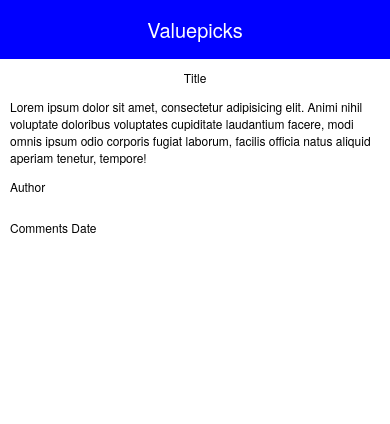
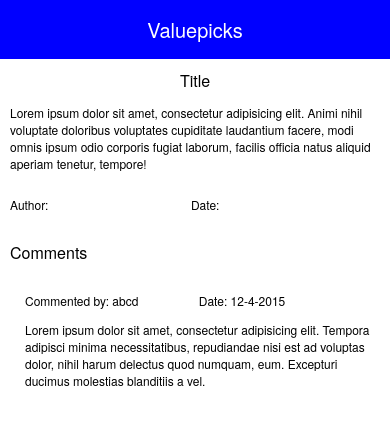
Before and after one commit to balakrishna10/ValuePick, a plain HTML site: page blog.html in a window 390 px wide. Drawn offline with Linux system fonts and the light colour scheme; some packages are replaced by stand-ins of ours; no server answers.

```diff
--- a/blog.html
+++ b/blog.html
@@ -46,7 +46,7 @@
                 </div>
             </header>
             <div class="blog-page">
-                <div class="blog-title text-center">
+                <div class="blog-title text-center headings">
                     Title
                 </div>
                 <div class="blog-summary">
@@ -55,11 +55,22 @@
                     </p>
                 </div>
                 <div class="blog-footer">
-                    <p><span>Author</span></p>
                     <div>
-                        <p class="inline-middle"><span>Comments</span></p>
-                        <p class="inline-middle"><span>Date</span></p>
+                        <p class="inline-middle"><span >Author:</span></p>
+                        <p class="inline-middle"><span>Date:</span></p>
                     </div>
+                    <section class="comment-sec">
+                        <p class="headings">Comments</p>
+                        <div class="comments">
+                            <div class="comment-header">
+                              <p class="inline-middle">Commented by: abcd</p>
+                              <p class="inline-middle">Date: 12-4-2015</p>
+                            </div>
+                            <div class="comment-content">
+                                Lorem ipsum dolor sit amet, consectetur adipisicing elit. Tempora adipisci minima necessitatibus, repudiandae nisi est ad voluptas dolor, nihil harum delectus quod numquam, eum. Excepturi ducimus molestias blanditiis a vel.
+                            </div>
+                        </div>
+                    </section>
                 </div>
             </div>
        </div>
--- a/css/index.css
+++ b/css/index.css
@@ -40,6 +40,9 @@
     display: inline-block;
     vertical-align: middle;
 }
+.headings{
+    font-size: 16px;
+}
 p{
     /*margin: 0;*/
 }
@@ -62,10 +65,13 @@
 .blog-content{
 
 }
-.blog-content .inline-middle{
+.blog-footer  .inline-middle{
     width: 48%;
 }
 
 .blog-page{
     padding: 10px;
 }
+.comments{
+    padding-left: 15px;
+}
```
Also changed, not shown: index.html (+3 -0 lines), img/loader.gif (added), 2 other files.
